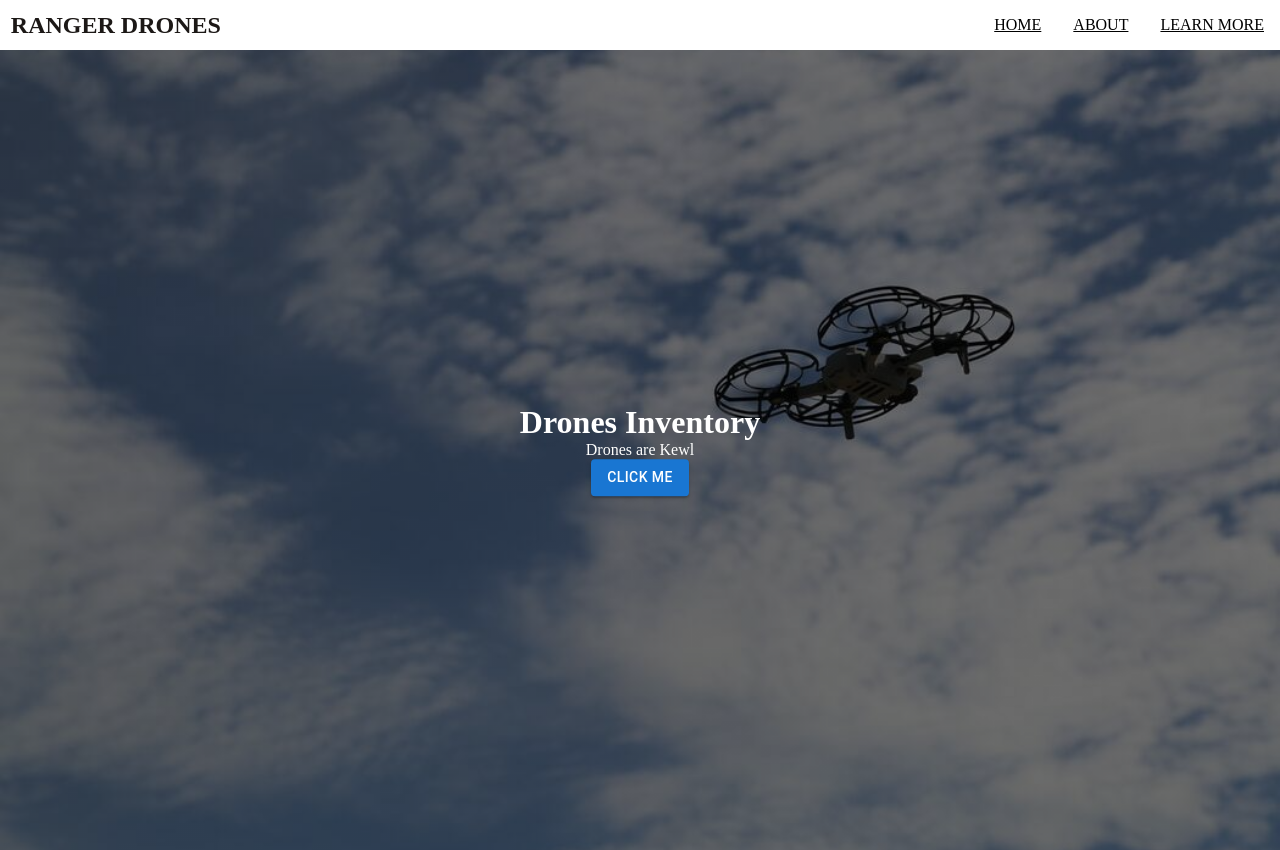
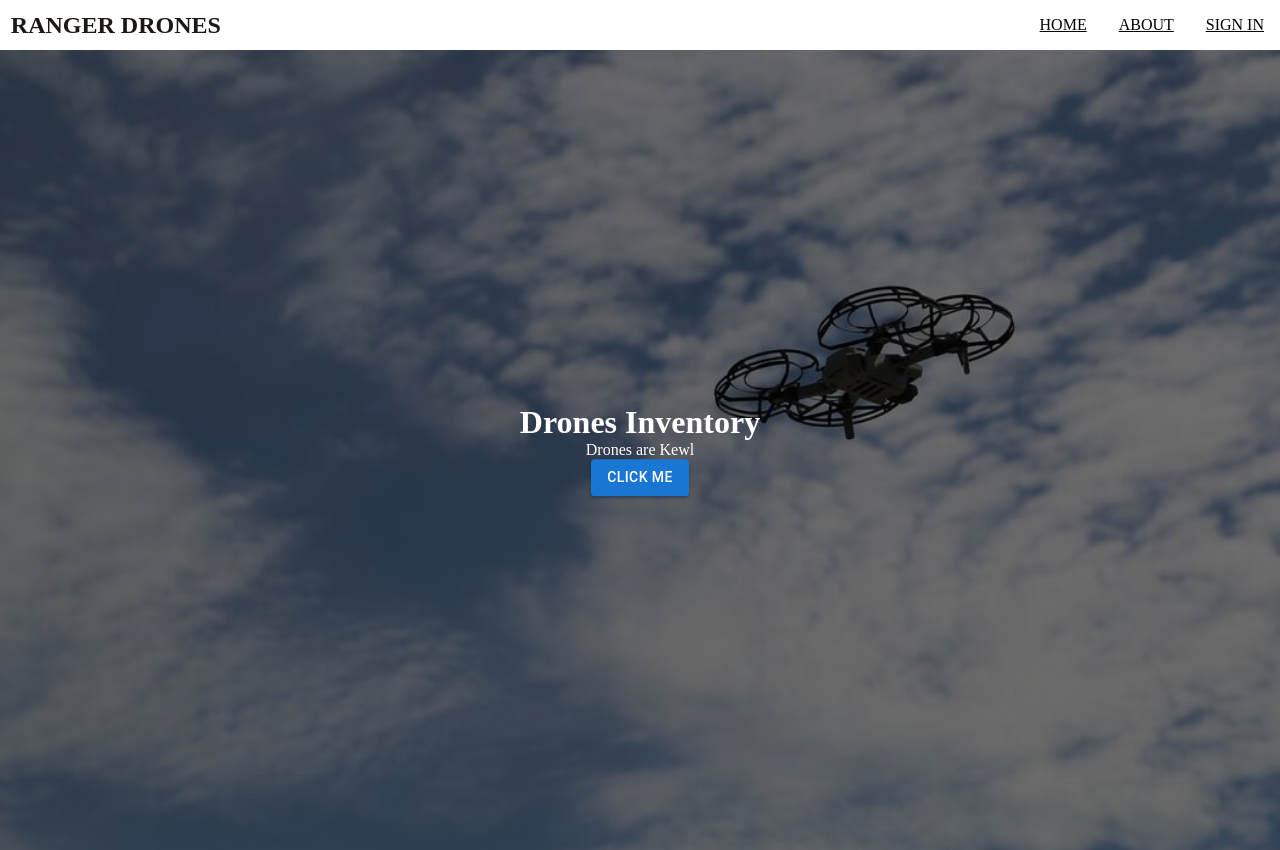
Before and after one commit to nic0mp/Nico_R75_W7_inclassDrones, a React (Create React App) app in the folder drone_inventory/: page / in a window 1280 px wide. Built offline with nearby package versions, Linux system fonts and the light colour scheme.

Commit message:
fixed DataTable

```diff
--- a/drone_inventory/src/components/DataTable/DataTable.tsx
+++ b/drone_inventory/src/components/DataTable/DataTable.tsx
@@ -1,13 +1,15 @@
-import react from 'react'
-import { DataGrid, GridColDef, GridValueGetterParams } from '@mui/x-data-grid';
+import React, {useState} from 'react'
+import { DataGrid, GridColDef, GridSelectionModel, GridValueGetterParams } from '@mui/x-data-grid';
 import {server_calls} from '../../api';
 import { useGetData } from '../../custom-hooks';
-
-interface gridData{
-  data:{
-    id?:string;
-  }
-}
+import { Button,
+  Dialog,
+  DialogActions,
+  DialogContent,
+  DialogContentText,
+  DialogTitle
+} from "@mui/material";
+import {DroneForm} from '../../components'
 
 const columns: GridColDef[] = [
     { field: 'id', headerName: 'ID', width: 140 },
@@ -45,6 +47,10 @@ const columns: GridColDef[] = [
       setOpen(true)
     }
 
+    let handleClose = ()=> {
+      setOpen(false)
+    }
+
     let deleteData = async () =>{
       await server_calls.delete(`${gridData[0]}`)
       getData()
@@ -71,7 +77,7 @@ const columns: GridColDef[] = [
                   <DroneForm id = {`${gridData[0]}`}></DroneForm>
               </DialogContent>
               <DialogActions>
-                <Button onClick={handleClose} style={{backgroundColor:'maroon'}}Cancel></Button>
+                <Button onClick={handleClose} style={{backgroundColor:'maroon'}}>Cancel</Button>
               </DialogActions>
             </Dialog>
           </div>
--- a/drone_inventory/src/components/Home/Home.tsx
+++ b/drone_inventory/src/components/Home/Home.tsx
@@ -78,7 +78,7 @@ export const Home = ( props:Props) =>{
                             <Link to='/dashboard' className={classes.nav_a}>About</Link>
                         </li>
                         <li>
-                            <Link to='/signin' className={classes.nav_a}>Learn More</Link>
+                            <Link to='/signin' className={classes.nav_a}>Sign In</Link>
                         </li>
                     </ul>
                 </div>
```
